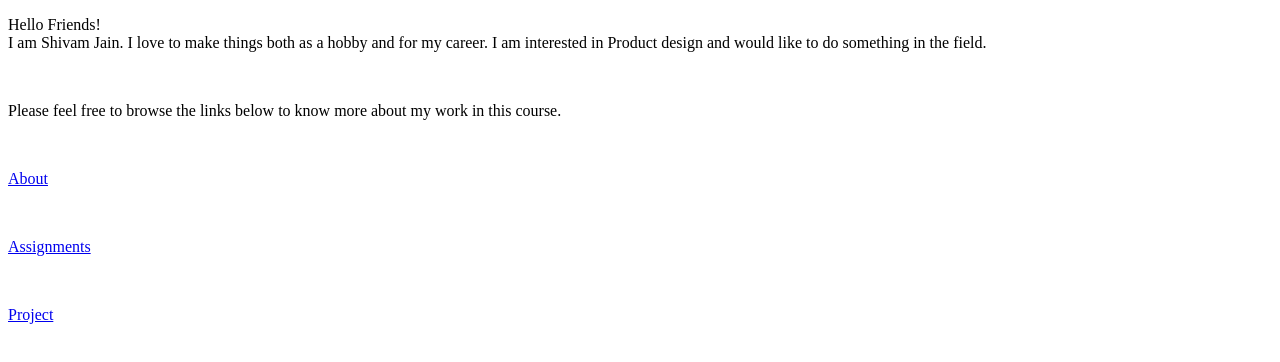
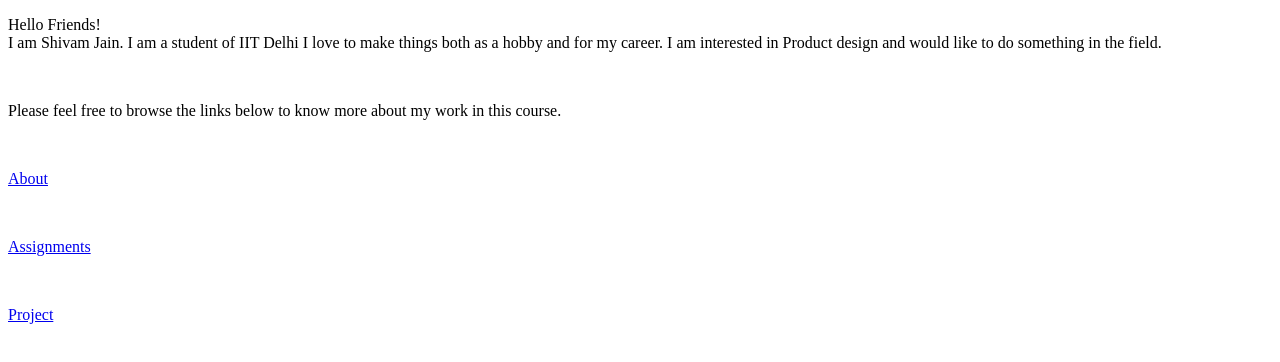
Before and after one commit to shivamjain0103/Website, a plain HTML site: page index.html in a window 1280 px wide. Drawn offline with Linux system fonts and the light colour scheme.

Commit message:
Update index.html

```diff
--- a/index.html
+++ b/index.html
@@ -6,7 +6,7 @@
 <!--comments in this tag-->
 <p>Hello Friends!
 <br>
-I am Shivam Jain. I love to make things both as a hobby and for my career. I am interested in Product design and would like to do something in the field. </p>
+I am Shivam Jain. I am a student of IIT Delhi I love to make things both as a hobby and for my career. I am interested in Product design and would like to do something in the field. </p>
 
 <br>
 <p>Please feel free to browse the links below to know more about my work in this course.</p>
```
